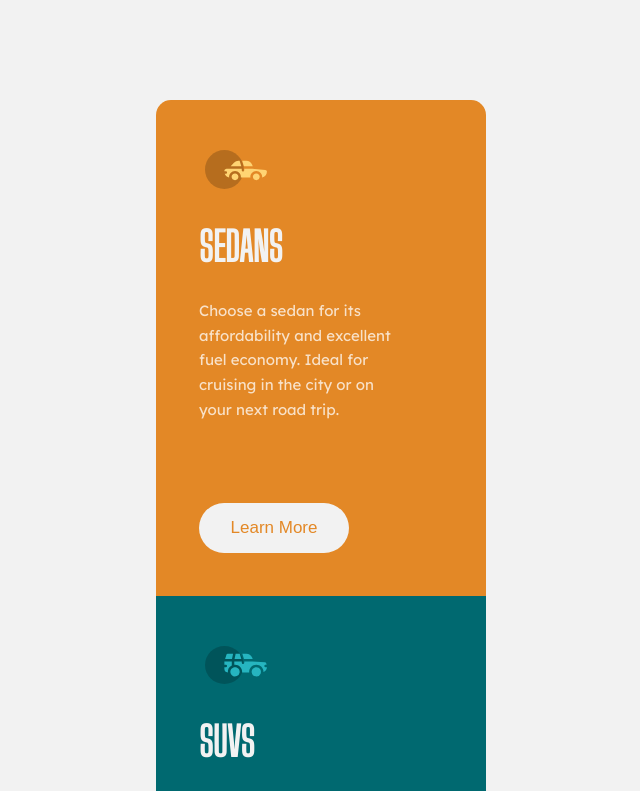
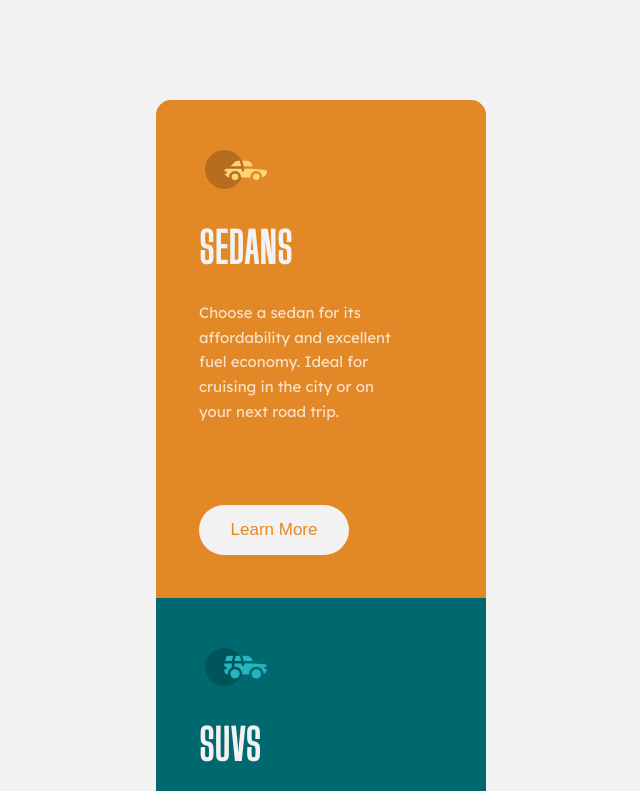
Before and after one commit to iormes/3ColumnPreviewCard-Challenge, a plain HTML site: page index.html in a window 1280 px wide. Shown: the top 791 px of the page, without its empty margins (319-959 px from the left). Drawn offline with Linux system fonts and the light colour scheme.

Commit message:
Update styles.css

```diff
--- a/styles.css
+++ b/styles.css
@@ -20,10 +20,11 @@ p{
 h1 {
     font-family: "Big Shoulders Display";
     font-weight: 700;
-    font-size: 40px;
+    font-size: 42px;
     color: hsl(0, 0%, 95%);
     margin: 30px 0 0 0;
     text-transform: uppercase;
+    letter-spacing: 1px;
 }
 
 button{
```
